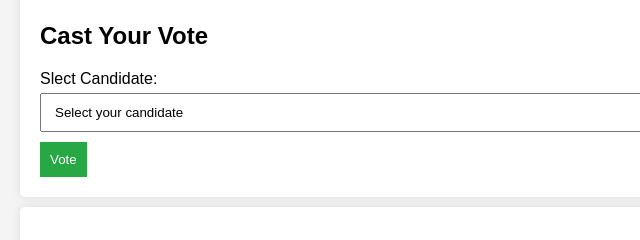
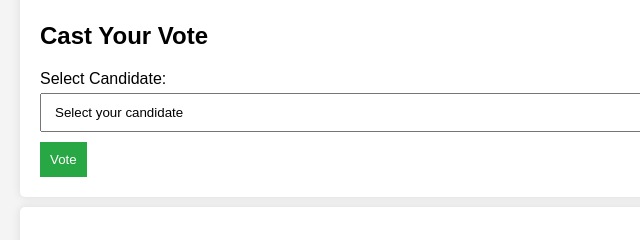
Before and after one commit to kasurirahul25/Blockchain-Based-Voting-System, a plain HTML site: page index.html in a window 1280 px wide. Shown: the part 331-571 px from the top of the page, 0-640 px from the left. Drawn offline with Linux system fonts and the light colour scheme.

Commit message:
thirdmodification

```diff
--- a/index.html
+++ b/index.html
@@ -28,7 +28,7 @@
         <section id="vote">
             <h2>Cast Your Vote</h2>
             <form id="votingForm">
-                <label for="candidate">Slect Candidate:</label>
+                <label for="candidate">Select Candidate:</label>
                 <select id="candidate" name="candidate" required>
                     <option value="" disabled selected>Select your candidate</option>
                     <option value="candidate1">Candidate 1</option>
```
